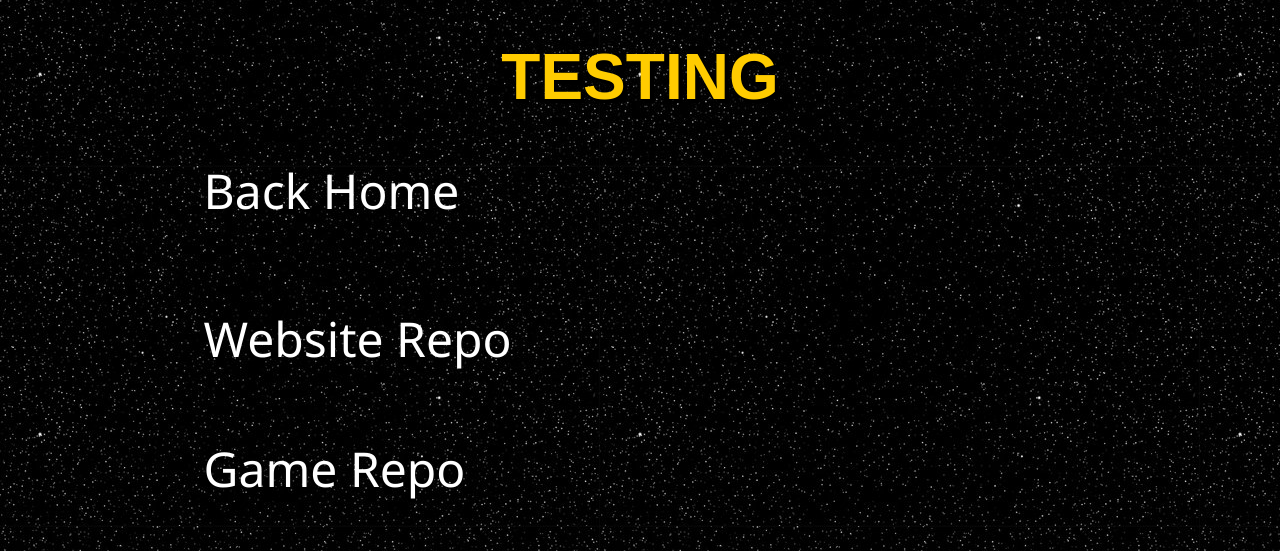
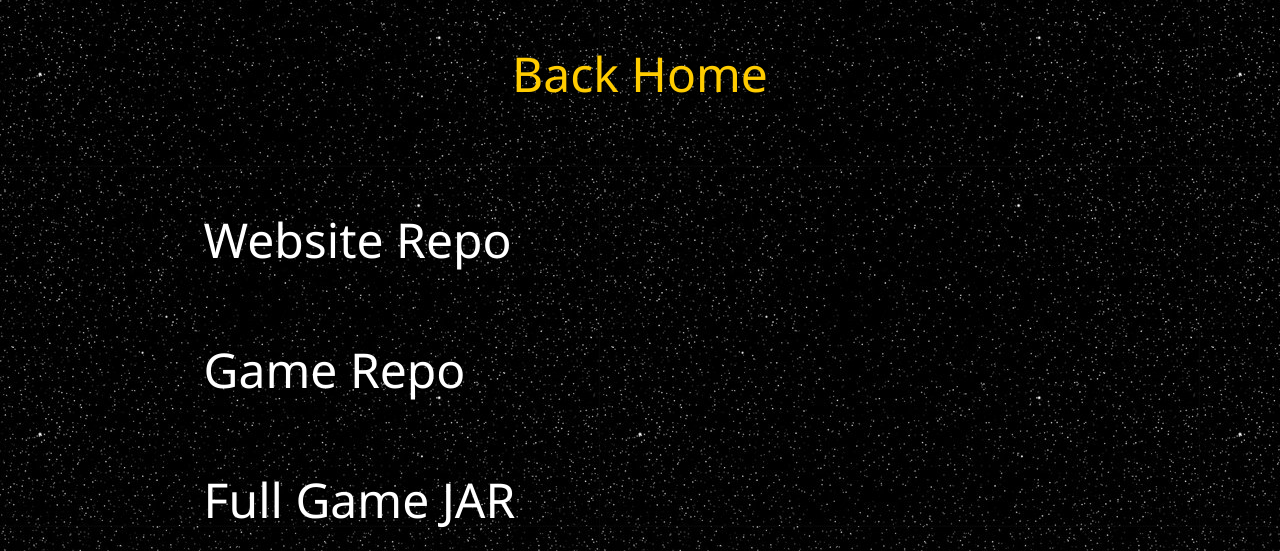
Before and after one commit to CampusTycoon/V2Web, a plain HTML site: page old.html in a window 1280 px wide. Shown: the part 194-745 px from the top of the page. Drawn offline with Linux system fonts and the light colour scheme; a web font is replaced by a local one.

Commit message:
Hello World.

```diff
--- a/old.html
+++ b/old.html
@@ -12,9 +12,8 @@
 
 <body>
     <h1>Longboi Life Links</h1>
-    <h1>TESTING</h1>
     <div>
-        <a href="/V2Web" class="button" style="text-align: center; justify-content: center;">Back Home</a>
+        <a href="/V2Web" class="button" style="display: flex; justify-content: center; color: #FFCC00; ">Back Home</a>
         <br>
         <br>
         <a href="https://github.com/LCallen123/ENG1-Website/tree/main" class="button" target="_blank" rel="noopener noreferrer">Website Repo</a>
```
Also changed, not shown: new.html (+1 -1 lines).
